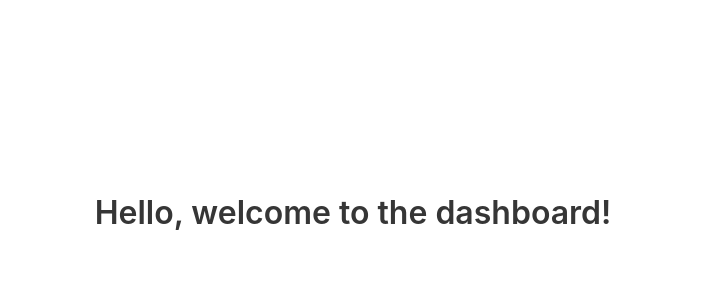
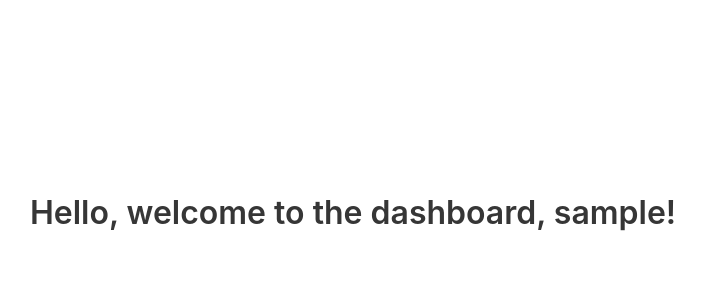
Before and after one commit to mmelendez-sw/reports-frontend, a Flask app: page /dashboard in a window 1280 px wide. Shown: the part 187-487 px from the top of the page, without its empty margins (287-992 px from the left). Run offline with Flask 3, Linux system fonts and the light colour scheme; the visitor is signed in with stand-in values (Sample User, id 1).

Commit message:
add username

```diff
--- a/templates/dashboard.html
+++ b/templates/dashboard.html
@@ -10,7 +10,7 @@
     <section class="hero is-fullheight">
         <div class="hero-body">
             <div class="container">
-                <h1 class="title has-text-centered">Hello, welcome to the dashboard!</h1>
+                <h1 class="title has-text-centered">Hello, welcome to the dashboard, {{ username }}!</h1>
             </div>
         </div>
     </section>
```
